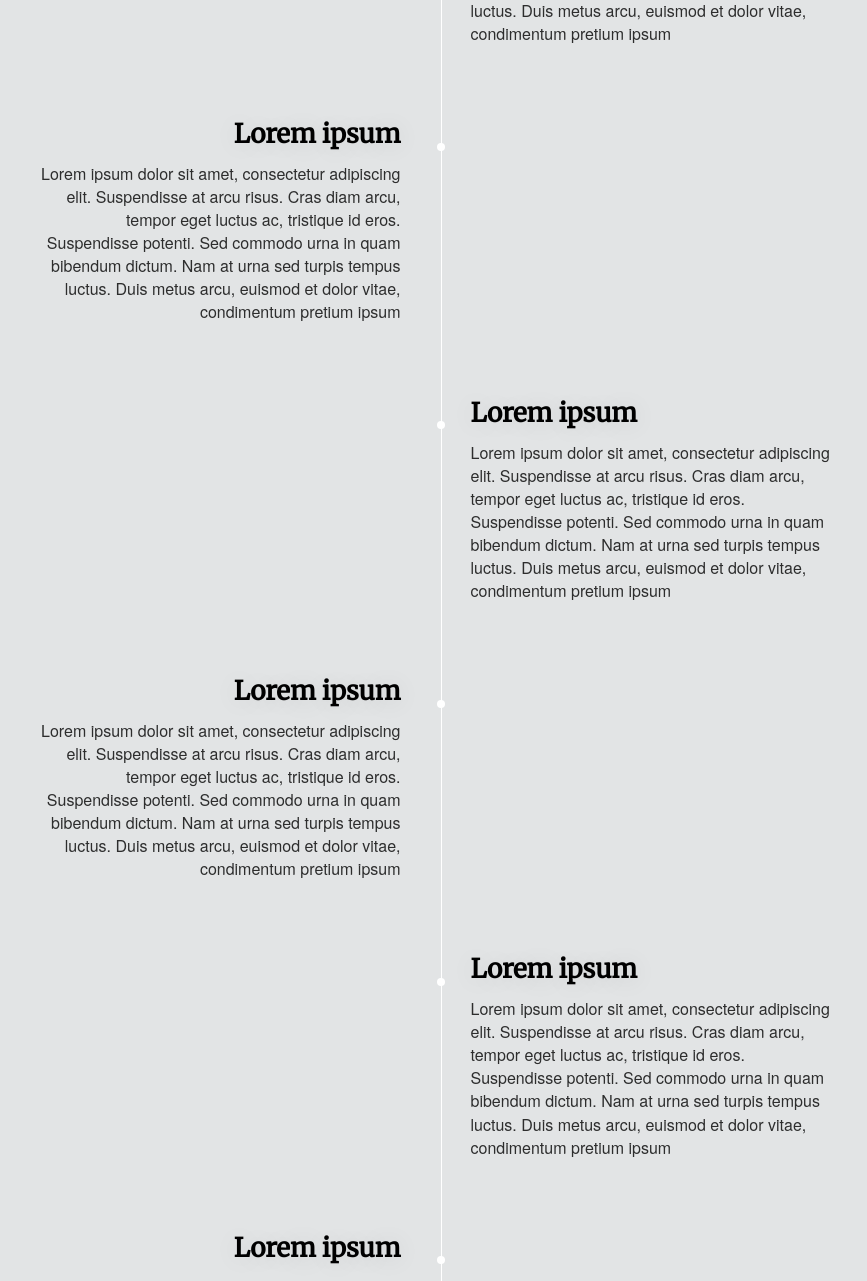
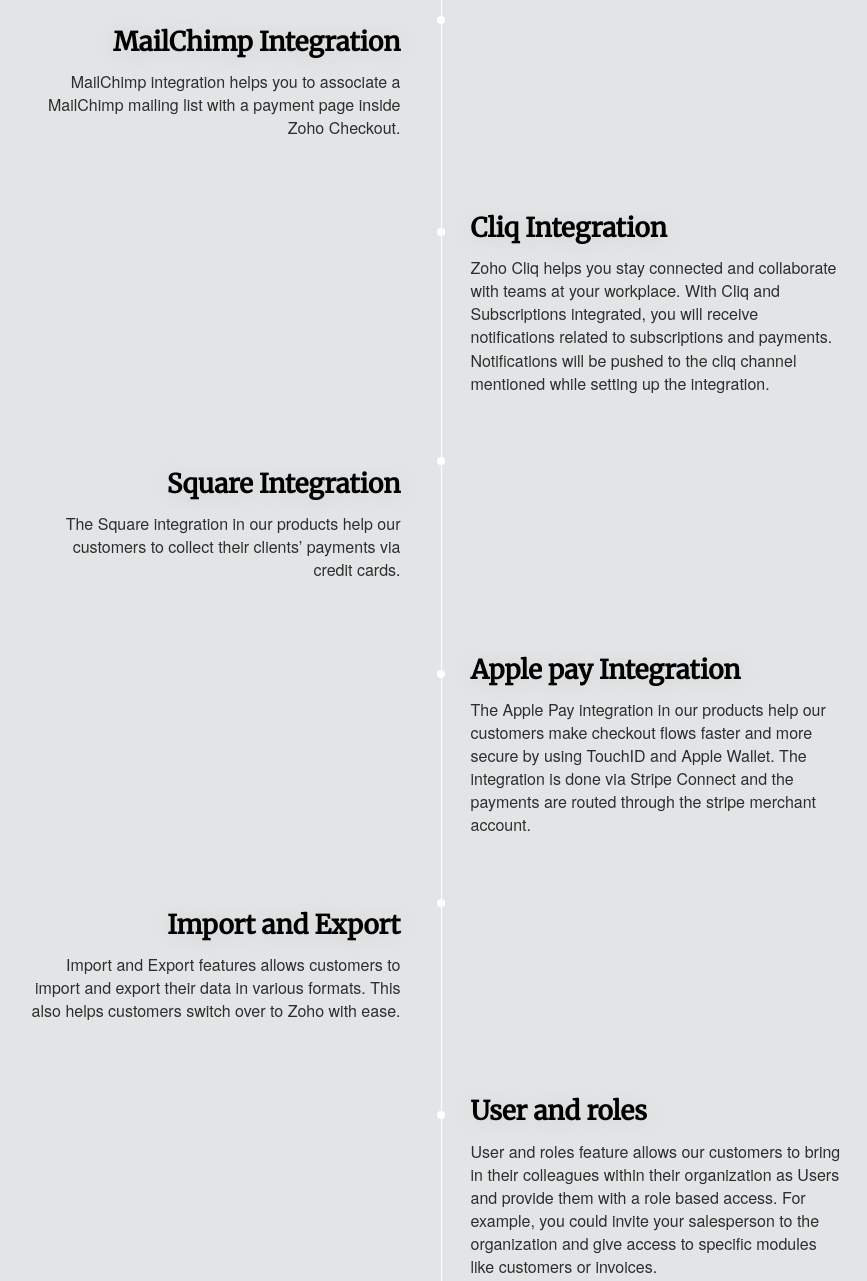
Before and after one commit to ahielanravichandran/ahielanravichandran.github.io, a plain HTML site: page index.html in a window 1280 px wide. Shown: the part 2562-3843 px from the top of the page, without its empty margins (199-1066 px from the left). Drawn offline with nearby package versions, Linux system fonts and the light colour scheme.

Commit message:
Original content

```diff
--- a/index.html
+++ b/index.html
@@ -620,91 +620,91 @@
       Works
     </div>
     <div class="workitem-description">
-      Lorem ipsum dolor sit amet, consectetur adipiscing elit. Suspendisse at arcu risus. Cras diam arcu, tempor eget luctus ac, tristique id eros. Suspendisse potenti. Sed commodo urna in quam bibendum dictum. Nam at urna sed turpis tempus luctus. Duis metus arcu, euismod et dolor vitae, condimentum pretium ipsum. Vestibulum vulputate posuere augue, ac consequat sem laoreet et. In efficitur nec mi sed vestibulum. Donec ac eros dignissim, luctus enim eget, mollis erat. Nam molestie mattis sapien et vulputate.
+      As a team, we've worked on various technologies and languages like Ember Js, Java, HTML, CSS, NodeJS, Python, Apache Spark, TensorFlow. We've compiled our works in a video below for easy assessment and understanding. Further down, you could see a timeline view of the features we've worked on.
     </div>
     <div class="workitem-content">
       <div class="workitem-video-container">
-        <iframe src="https://www.youtube.com/watch?v=CzdaVwHfGaA" frameborder="0" gesture="media" allowfullscreen></iframe>
+        <iframe src="https://www.youtube.com/embed/Xee5ol8h1nM" frameborder="0" gesture="media" allowfullscreen></iframe>
       </div>
       <div class="timeline">
         <ul>
           <li>
             <div>
-              <div class="content-title">Lorem ipsum</div>
+              <div class="content-title">Slack Integration</div>
               <div class="content-description">
-                Lorem ipsum dolor sit amet, consectetur adipiscing elit. Suspendisse at arcu risus. Cras diam arcu, tempor eget luctus ac, tristique id eros. Suspendisse potenti. Sed commodo urna in quam bibendum dictum. Nam at urna sed turpis tempus luctus. Duis metus arcu, euismod et dolor vitae, condimentum pretium ipsum
+                The Zoho Subscriptions - Slack integration allows you to easily monitor your customers’ subscription payment activities. The notifications will be triggered based on payment actions and will be pushed into your Slack channels instantly.
               </div>
             </div>
           </li>
           <li>
             <div>
-              <div class="content-title">Lorem ipsum</div>
+              <div class="content-title">MailChimp Integration</div>
               <div class="content-description">
-                Lorem ipsum dolor sit amet, consectetur adipiscing elit. Suspendisse at arcu risus. Cras diam arcu, tempor eget luctus ac, tristique id eros. Suspendisse potenti. Sed commodo urna in quam bibendum dictum. Nam at urna sed turpis tempus luctus. Duis metus arcu, euismod et dolor vitae, condimentum pretium ipsum
+                MailChimp integration helps you to associate a MailChimp mailing list with a payment page inside Zoho Checkout.
               </div>
             </div>
           </li>
           <li>
             <div>
-              <div class="content-title">Lorem ipsum</div>
+              <div class="content-title">Cliq Integration</div>
               <div class="content-description">
-                Lorem ipsum dolor sit amet, consectetur adipiscing elit. Suspendisse at arcu risus. Cras diam arcu, tempor eget luctus ac, tristique id eros. Suspendisse potenti. Sed commodo urna in quam bibendum dictum. Nam at urna sed turpis tempus luctus. Duis metus arcu, euismod et dolor vitae, condimentum pretium ipsum
+                Zoho Cliq helps you stay connected and collaborate with teams at your workplace. With Cliq and Subscriptions integrated, you will receive notifications related to subscriptions and payments. Notifications will be pushed to the cliq channel mentioned while setting up the integration.
               </div>
             </div>
           </li>
           <li>
             <div>
-              <div class="content-title">Lorem ipsum</div>
+              <div class="content-title">Square Integration</div>
               <div class="content-description">
-                Lorem ipsum dolor sit amet, consectetur adipiscing elit. Suspendisse at arcu risus. Cras diam arcu, tempor eget luctus ac, tristique id eros. Suspendisse potenti. Sed commodo urna in quam bibendum dictum. Nam at urna sed turpis tempus luctus. Duis metus arcu, euismod et dolor vitae, condimentum pretium ipsum
+                The Square integration in our products help our customers to collect their clients’ payments via credit cards.
               </div>
             </div>
           </li>
           <li>
             <div>
-              <div class="content-title">Lorem ipsum</div>
+              <div class="content-title">Apple pay Integration</div>
               <div class="content-description">
-                Lorem ipsum dolor sit amet, consectetur adipiscing elit. Suspendisse at arcu risus. Cras diam arcu, tempor eget luctus ac, tristique id eros. Suspendisse potenti. Sed commodo urna in quam bibendum dictum. Nam at urna sed turpis tempus luctus. Duis metus arcu, euismod et dolor vitae, condimentum pretium ipsum
+                The Apple Pay integration in our products help our customers make checkout flows faster and more secure by using TouchID and Apple Wallet. The integration is done via Stripe Connect and the payments are routed through the stripe merchant account.
               </div>
             </div>
           </li>
           <li>
             <div>
-              <div class="content-title">Lorem ipsum</div>
+              <div class="content-title">Import and Export</div>
               <div class="content-description">
-                Lorem ipsum dolor sit amet, consectetur adipiscing elit. Suspendisse at arcu risus. Cras diam arcu, tempor eget luctus ac, tristique id eros. Suspendisse potenti. Sed commodo urna in quam bibendum dictum. Nam at urna sed turpis tempus luctus. Duis metus arcu, euismod et dolor vitae, condimentum pretium ipsum
+                Import and Export features allows customers to import and export their data in various formats. This also helps customers switch over to Zoho with ease.
               </div>
             </div>
           </li>
           <li>
             <div>
-              <div class="content-title">Lorem ipsum</div>
+              <div class="content-title">User and roles</div>
               <div class="content-description">
-                Lorem ipsum dolor sit amet, consectetur adipiscing elit. Suspendisse at arcu risus. Cras diam arcu, tempor eget luctus ac, tristique id eros. Suspendisse potenti. Sed commodo urna in quam bibendum dictum. Nam at urna sed turpis tempus luctus. Duis metus arcu, euismod et dolor vitae, condimentum pretium ipsum
+                User and roles feature allows our customers to bring in their colleagues within their organization as Users and provide them with a role based access. For example, you could invite your salesperson to the organization and give access to specific modules like customers or invoices.
               </div>
             </div>
           </li>
           <li>
             <div>
-              <div class="content-title">Lorem ipsum</div>
+              <div class="content-title">Policy Optimization</div>
               <div class="content-description">
-                Lorem ipsum dolor sit amet, consectetur adipiscing elit. Suspendisse at arcu risus. Cras diam arcu, tempor eget luctus ac, tristique id eros. Suspendisse potenti. Sed commodo urna in quam bibendum dictum. Nam at urna sed turpis tempus luctus. Duis metus arcu, euismod et dolor vitae, condimentum pretium ipsum
+                Policy optimization helps in finding anomalies in firewall rulesets. It also gives suggestions to mitigate the issues in firewall and boost up performance. Suggestion are based on rule reordering, rule deleting and so on.
               </div>
             </div>
           </li>
           <li>
             <div>
-              <div class="content-title">Lorem ipsum</div>
+              <div class="content-title">Sentiment Analysis</div>
               <div class="content-description">
-                Lorem ipsum dolor sit amet, consectetur adipiscing elit. Suspendisse at arcu risus. Cras diam arcu, tempor eget luctus ac, tristique id eros. Suspendisse potenti. Sed commodo urna in quam bibendum dictum. Nam at urna sed turpis tempus luctus. Duis metus arcu, euismod et dolor vitae, condimentum pretium ipsum
+                Sentiment analysis is a classical classification problem to find the sentiment for the given content. We can find the sentiment score and to the extend we can add further levels to sentiment range.
               </div>
             </div>
           </li>
           <li>
             <div>
-              <div class="content-title">Lorem ipsum</div>
+              <div class="content-title">Keyword Extraction</div>
               <div class="content-description">
-                Lorem ipsum dolor sit amet, consectetur adipiscing elit. Suspendisse at arcu risus. Cras diam arcu, tempor eget luctus ac, tristique id eros. Suspendisse potenti. Sed commodo urna in quam bibendum dictum. Nam at urna sed turpis tempus luctus. Duis metus arcu, euismod et dolor vitae, condimentum pretium ipsum
+                Tired of reading the whole content all the time? Keyword extraction is tasked with the automatic identification of terms that best describe the subject of a document.
               </div>
             </div>
           </li>
```
